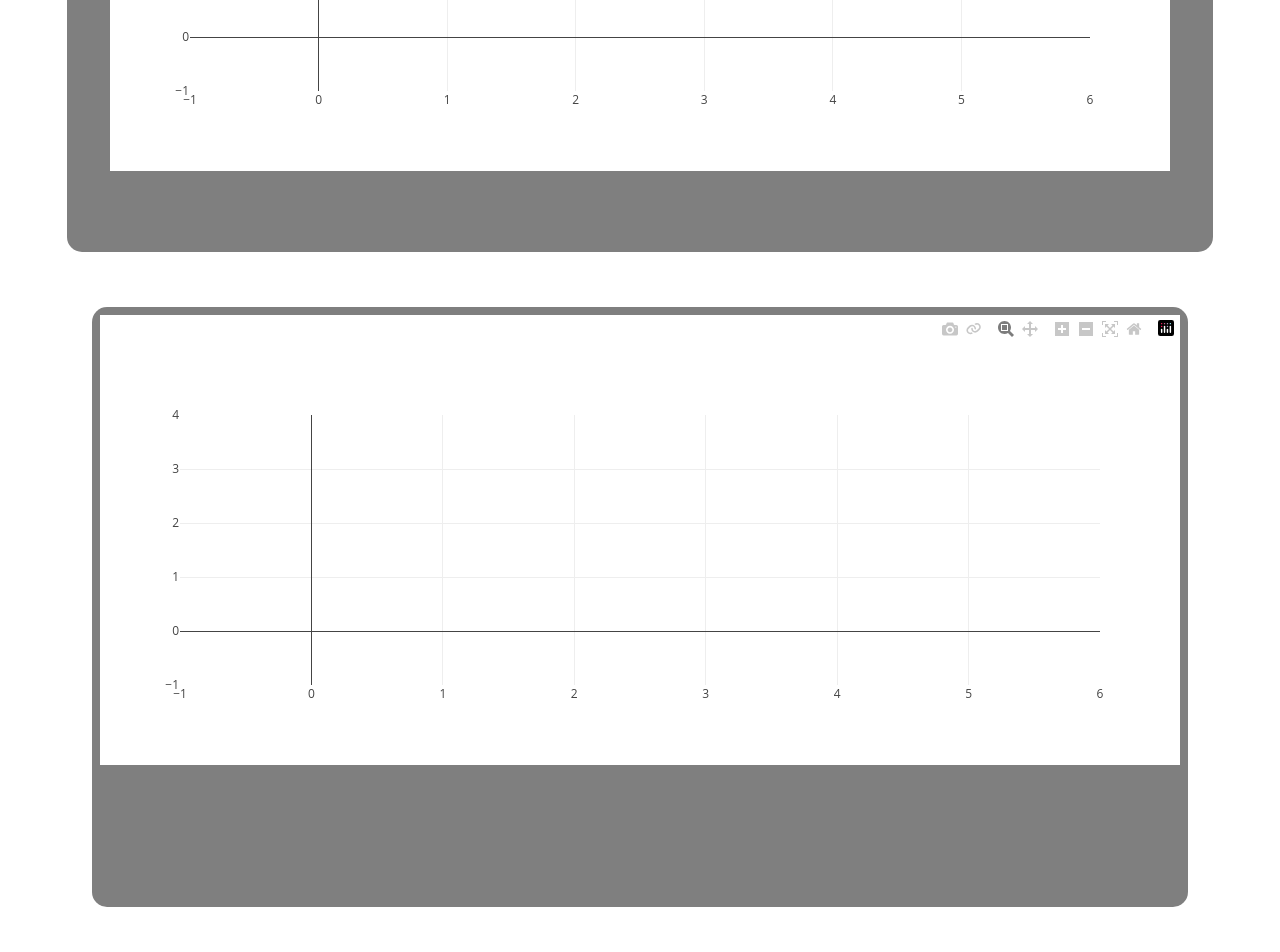
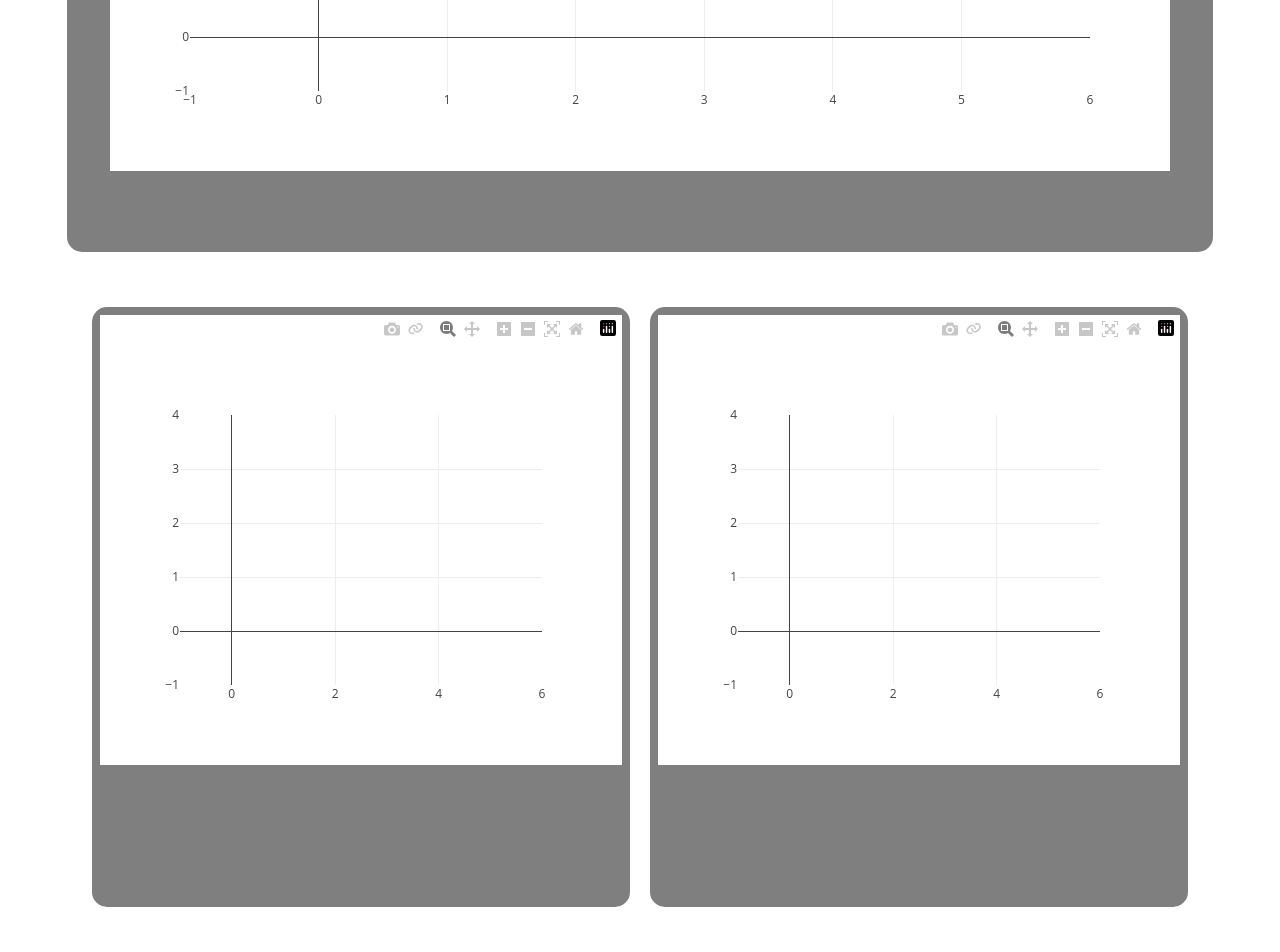
Before and after one commit to khanhtrinh301103/Test_project, a Flask app: template Test_project/templates/index.html in a window 1280 px wide. Shown: the part 874-1826 px from the top of the page. Run offline with Flask 3, Linux system fonts and the light colour scheme; the template is opened without the code that fills it, so the values that code supplies are empty.

Commit message:
Update index.html

```diff
--- a/Test_project/templates/index.html
+++ b/Test_project/templates/index.html
@@ -67,6 +67,10 @@
             <div class="rain-probability-chart">
                 <iframe src="/dash_rain_probability/" width="100%" height="600px" style="border:none; background-color: transparent;"></iframe>
             </div>
+            <!-- thay doi src cua iframe sau   -->
+            <div class="rain-probability-chart">
+                <iframe src="/dash_rain_probability/" width="100%" height="600px" style="border:none; background-color: transparent;"></iframe>
+            </div>
         </div>
 
     </div>
```
